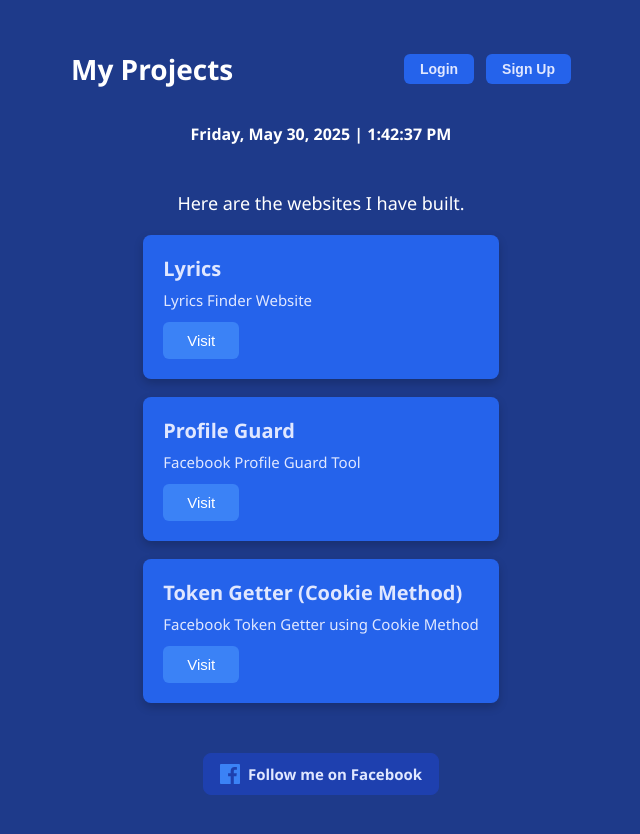
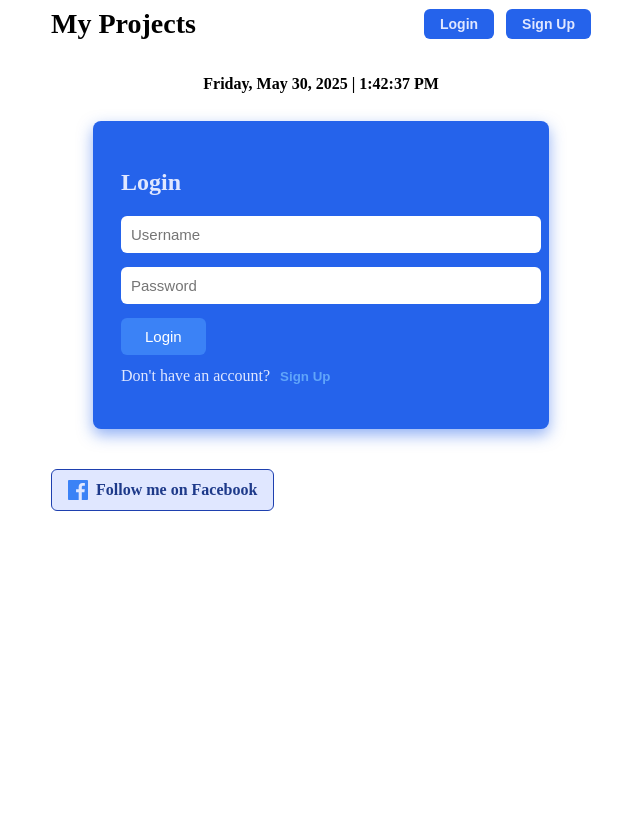
Before and after one commit to johnalpay/Project-s-, a Next.js app: page / in a window 1280 px wide. Shown: the top 834 px of the page, without its empty margins (319-959 px from the left). After the commit the page ends 800 px from the top, so only its background shows below. Built offline with nearby package versions, Linux system fonts and the light colour scheme.

Commit message:
Update index.js

```diff
--- a/pages/index.js
+++ b/pages/index.js
@@ -20,7 +20,7 @@ export default function Home() {
   ];
 
   const [dateTime, setDateTime] = useState(new Date());
-  const [view, setView] = useState("home");
+  const [view, setView] = useState("login");
   const [user, setUser] = useState(null);
   const [formUsername, setFormUsername] = useState("");
   const [formPassword, setFormPassword] = useState("");
@@ -33,7 +33,10 @@ export default function Home() {
 
   useEffect(() => {
     const savedUser = localStorage.getItem("loggedInUser");
-    if (savedUser) setUser(savedUser);
+    if (savedUser) {
+      setUser(savedUser);
+      setView("home");
+    }
   }, []);
 
   const formattedDate = dateTime.toLocaleDateString(undefined, {
@@ -87,7 +90,7 @@ export default function Home() {
   function handleLogout() {
     localStorage.removeItem("loggedInUser");
     setUser(null);
-    setView("home");
+    setView("login");
   }
 
   return (
@@ -113,7 +116,7 @@ export default function Home() {
         <span>{formattedDate}</span> | <span>{formattedTime}</span>
       </div>
 
-      {view === "home" && (
+      {view === "home" && user && (
         <>
           <p style={styles.description}>Here are the websites I have built.</p>
           <div style={styles.projectsContainer}>
@@ -140,7 +143,6 @@ export default function Home() {
             value={formUsername}
             onChange={(e) => setFormUsername(e.target.value)}
             style={styles.input}
-            autoComplete="username"
           />
           <input
             type="password"
@@ -148,7 +150,6 @@ export default function Home() {
             value={formPassword}
             onChange={(e) => setFormPassword(e.target.value)}
             style={styles.input}
-            autoComplete={view === "login" ? "current-password" : "new-password"}
           />
           <button type="submit" style={styles.button}>{view === "login" ? "Login" : "Sign Up"}</button>
           <p style={{ marginTop: 12 }}>
@@ -162,47 +163,10 @@ export default function Home() {
       )}
 
       <footer style={styles.footer}>
-        <a href="https://www.facebook.com/profile.php?id=61576992292379" target="_blank" rel="noopener noreferrer" style={styles.followButton} className="follow-button">
+        <a href="https://www.facebook.com/profile.php?id=61576992292379" target="_blank" rel="noopener noreferrer" style={styles.followButton}>
           <FacebookIcon /> Follow me on Facebook
         </a>
       </footer>
-
-      <style jsx>{`
-        :global(html, body) {
-          margin: 0;
-          padding: 0;
-          height: 100%;
-          background-color: #1e3a8a;
-          color: #fff;
-          font-family: 'Segoe UI', Tahoma, Geneva, Verdana, sans-serif;
-        }
-        main {
-          min-height: 100vh;
-          padding: 50px 20px 60px;
-          box-sizing: border-box;
-          display: flex;
-          flex-direction: column;
-          align-items: center;
-        }
-        .project-card:hover {
-          box-shadow: 0 10px 20px rgba(0, 0, 0, 0.3);
-          transition: box-shadow 0.3s ease;
-        }
-        button:hover {
-          background-color: #3b82f6;
-          transition: background-color 0.3s ease;
-        }
-        .follow-button:hover {
-          background-color: #2563eb;
-          color: #fff;
-          border-color: #1e40af;
-          box-shadow: 0 6px 15px rgba(37, 99, 235, 0.7);
-          transition: all 0.3s ease;
-        }
-        .follow-button:active {
-          transform: scale(0.95);
-        }
-      `}</style>
     </main>
   );
 }
@@ -216,124 +180,21 @@ function FacebookIcon() {
 }
 
 const styles = {
-  container: {
-    maxWidth: 540,
-    width: "100%",
-    margin: "0 auto",
-  },
-  header: {
-    width: "100%",
-    display: "flex",
-    justifyContent: "space-between",
-    alignItems: "center",
-    marginBottom: 35,
-  },
-  title: {
-    fontSize: 28,
-    margin: 0,
-  },
-  navButton: {
-    marginLeft: 12,
-    padding: "7px 16px",
-    fontSize: 14,
-    fontWeight: "600",
-    backgroundColor: "#2563eb",
-    border: "none",
-    borderRadius: 6,
-    color: "#e0e7ff",
-    cursor: "pointer",
-  },
-  dateTime: {
-    marginBottom: 28,
-    fontWeight: "600",
-    fontSize: 16,
-    textAlign: "center",
-  },
-  description: {
-    marginBottom: 20,
-    fontSize: 18,
-    textAlign: "center",
-  },
-  projectsContainer: {
-    display: "flex",
-    flexDirection: "column",
-    gap: 18,
-  },
-  projectCard: {
-    width: "100%",
-    backgroundColor: "#2563eb",
-    padding: 20,
-    borderRadius: 8,
-    boxShadow: "0 4px 10px rgba(0,0,0,0.2)",
-    color: "#e0e7ff",
-    cursor: "pointer",
-    boxSizing: "border-box",
-    transition: "box-shadow 0.3s ease",
-  },
-  projectName: {
-    fontSize: 20,
-    margin: "0 0 8px 0",
-  },
-  projectDesc: {
-    fontSize: 15,
-    margin: "0 0 12px 0",
-  },
-  button: {
-    backgroundColor: "#3b82f6",
-    border: "none",
-    padding: "10px 24px",
-    fontSize: 15,
-    color: "#fff",
-    borderRadius: 6,
-    cursor: "pointer",
-  },
-  form: {
-    width: "100%",
-    maxWidth: 400,
-    margin: "0 auto",
-    backgroundColor: "#2563eb",
-    padding: 28,
-    borderRadius: 8,
-    boxShadow: "0 6px 15px rgba(37, 99, 235, 0.5)",
-    color: "#e0e7ff",
-  },
-  input: {
-    width: "100%",
-    padding: 10,
-    marginBottom: 14,
-    borderRadius: 6,
-    border: "none",
-    fontSize: 15,
-    boxSizing: "border-box",
-  },
-  message: {
-    color: "#f87171",
-    marginBottom: 14,
-    fontWeight: "600",
-    textAlign: "center",
-  },
-  linkButton: {
-    background: "none",
-    border: "none",
-    color: "#60a5fa",
-    cursor: "pointer",
-    fontWeight: "600",
-  },
-  footer: {
-    marginTop: 50,
-    textAlign: "center",
-  },
-  followButton: {
-    display: "inline-flex",
-    alignItems: "center",
-    padding: "10px 16px",
-    fontSize: 15,
-    fontWeight: "600",
-    backgroundColor: "#1e40af",
-    color: "#e0e7ff",
-    borderRadius: 8,
-    textDecoration: "none",
-    border: "1px solid #1e40af",
-    cursor: "pointer",
-  },
+  container: { maxWidth: 540, width: "100%", margin: "0 auto" },
+  header: { display: "flex", justifyContent: "space-between", alignItems: "center", marginBottom: 35 },
+  title: { fontSize: 28, margin: 0 },
+  navButton: { marginLeft: 12, padding: "7px 16px", fontSize: 14, fontWeight: "600", backgroundColor: "#2563eb", border: "none", borderRadius: 6, color: "#e0e7ff", cursor: "pointer" },
+  dateTime: { marginBottom: 28, fontWeight: "600", fontSize: 16, textAlign: "center" },
+  description: { marginBottom: 20, fontSize: 18, textAlign: "center" },
+  projectsContainer: { display: "flex", flexDirection: "column", gap: 18 },
+  projectCard: { backgroundColor: "#2563eb", padding: 20, borderRadius: 8, boxShadow: "0 4px 10px rgba(0,0,0,0.2)", color: "#e0e7ff" },
+  projectName: { fontSize: 20, marginBottom: 8 },
+  projectDesc: { fontSize: 15, marginBottom: 12 },
+  button: { backgroundColor: "#3b82f6", border: "none", padding: "10px 24px", fontSize: 15, color: "#fff", borderRadius: 6, cursor: "pointer" },
+  form: { width: "100%", maxWidth: 400, margin: "0 auto", backgroundColor: "#2563eb", padding: 28, borderRadius: 8, boxShadow: "0 6px 15px rgba(37, 99, 235, 0.5)", color: "#e0e7ff" },
+  input: { width: "100%", padding: 10, marginBottom: 14, borderRadius: 6, border: "none", fontSize: 15 },
+  message: { color: "#f87171", marginBottom: 14, fontWeight: "600", textAlign: "center" },
+  linkButton: { background: "none", border: "none", color: "#60a5fa", cursor: "pointer", fontWeight: "600" },
+  footer: { marginTop: 40 },
+  followButton: { display: "inline-flex", alignItems: "center", padding: "10px 16px", backgroundColor: "#e0e7ff", color: "#1e3a8a", borderRadius: 6, textDecoration: "none", fontWeight: "600", border: "1px solid #1e40af" },
 };
```
